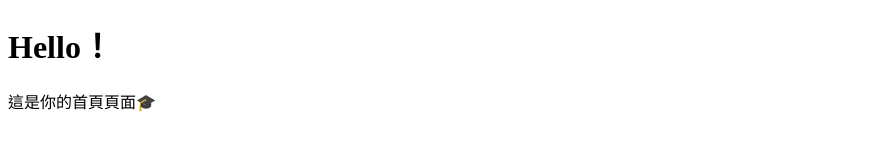
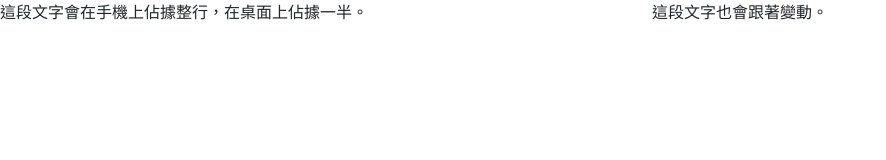
Before and after one commit to cyixuan/re_web, a website: page public/index.html in a window 1280 px wide. Shown: the whole page, without its empty margins (0-886 px from the left). Drawn offline with nearby package versions, Linux system fonts and the light colour scheme.

Commit message:
響應式網站

```diff
--- a/public/index.html
+++ b/public/index.html
@@ -2,10 +2,22 @@
 <html lang="zh-Hant">
 <head>
   <meta charset="UTF-8">
+  <meta name="viewport" content="width=device-width, initial-scale=1.0"> <!-- 這裡讓頁面在手機上自適應 -->
   <title>Resonance|時代共振 </title>
+  <!-- 加入 Bootstrap CDN -->
+  <link href="https://cdn.jsdelivr.net/npm/bootstrap@5.1.0/dist/css/bootstrap.min.css" rel="stylesheet">
 </head>
 <body>
-  <h1>Hello！</h1>
-  <p>這是你的首頁頁面🎓</p>
+  <!-- 響應式網格區域 -->
+  <div class="row">
+    <div class="col-12 col-md-6">
+      <p>這段文字會在手機上佔據整行，在桌面上佔據一半。</p>
+    </div>
+    <div class="col-12 col-md-6">
+      <p>這段文字也會跟著變動。</p>
+    </div>
+  </div>
+
+
 </body>
 </html>
```
